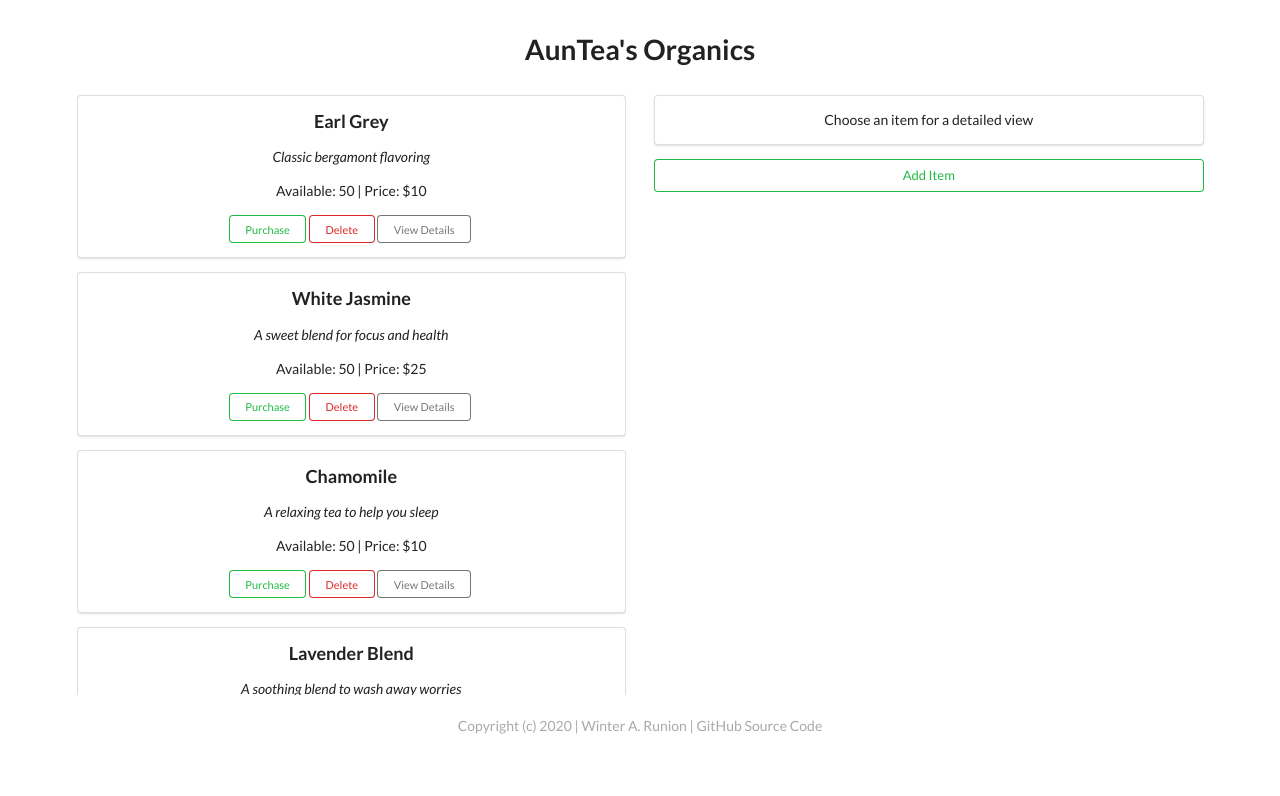
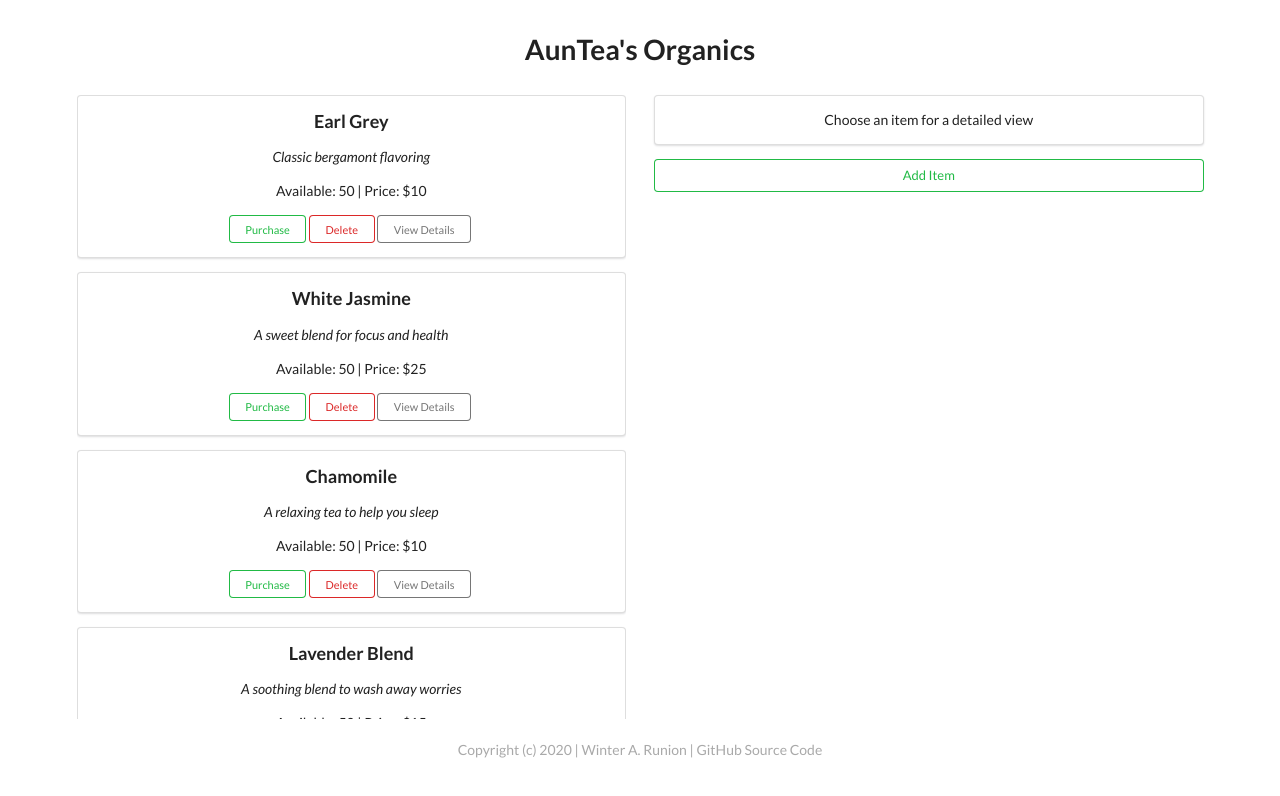
Before and after one commit to wrunion/epicodus-react-project, a React (Create React App) app: page / in a window 1280 px wide. Shown: the top 796 px of the page. Built offline with nearby package versions, Linux system fonts and the light colour scheme.

Commit message:
Adjust scroll bar.

```diff
--- a/src/components/App.css
+++ b/src/components/App.css
@@ -59,7 +59,7 @@
 }
 
 #scroll-container {
-  height: 75vh;
+  height: 78vh;
 }
 
 html {
```
